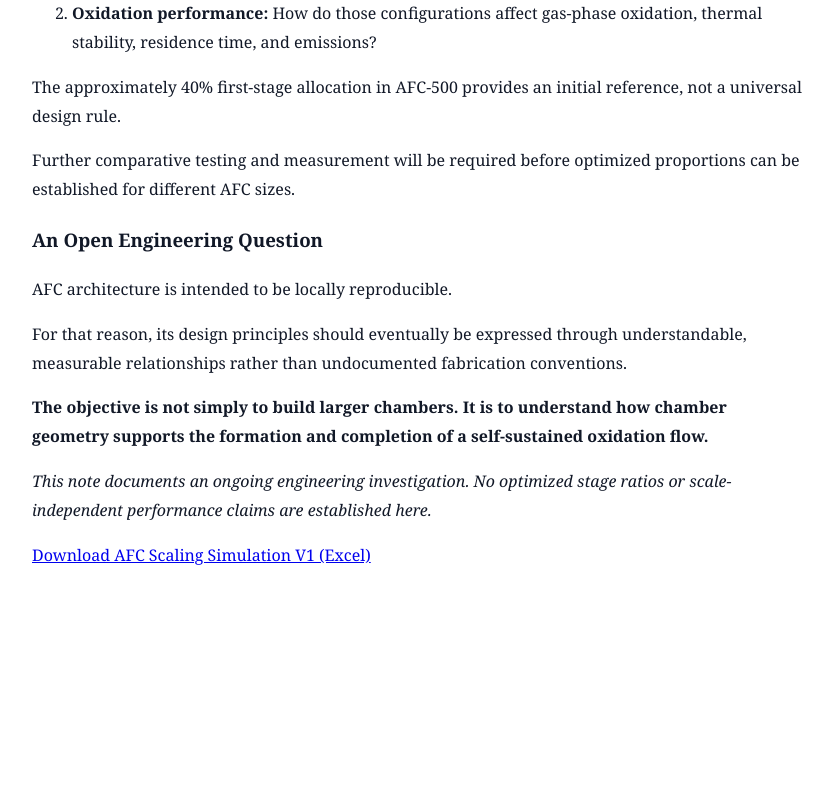
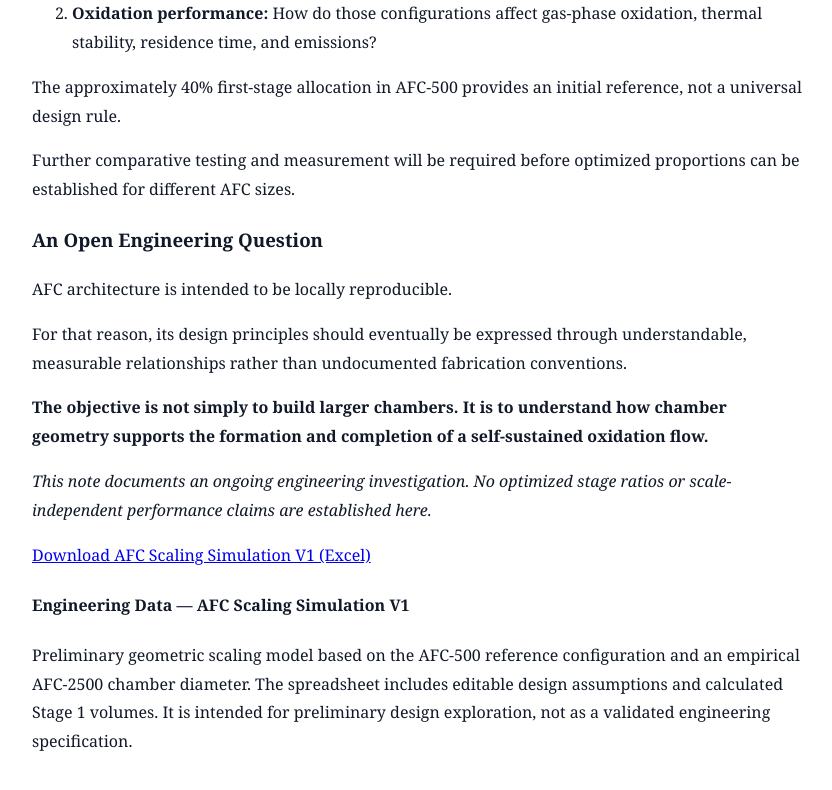
Before and after one commit to ssimsangmin49-creator/ecofriendly-polymer-compounds-incineration, a Jekyll site: the page built from _posts/2026-10-09-beyond-geometric-scaling.md, in a window 1280 px wide and 900 px high, scrolled down 1800 px. Shown: the top 790 px of the window, without its empty margins (222-1054 px from the left). Built offline with Jekyll 4.4.1, drawn with Linux system fonts in a browser that asks for light colours; our own code applies the rules of GitHub Pages for plain Markdown files; before the commit the page ends 2513 px from its top, so only the background shows below that.

Commit message:
Update 2026-10-09-beyond-geometric-scaling.md

```diff
--- a/_posts/2026-10-09-beyond-geometric-scaling.md
+++ b/_posts/2026-10-09-beyond-geometric-scaling.md
@@ -60,3 +60,8 @@ For that reason, its design principles should eventually be expressed through un
 *This note documents an ongoing engineering investigation. No optimized stage ratios or scale-independent performance claims are established here.*
 
 [Download AFC Scaling Simulation V1 (Excel)]({{ '/assets/downloads/AFC-Scaling-Simulation-V1.xlsx' | relative_url }})
+
+#### Engineering Data — AFC Scaling Simulation V1
+
+Preliminary geometric scaling model based on the AFC-500 reference configuration and an empirical AFC-2500 chamber diameter.
+The spreadsheet includes editable design assumptions and calculated Stage 1 volumes. It is intended for preliminary design exploration, not as a validated engineering specification.
```
